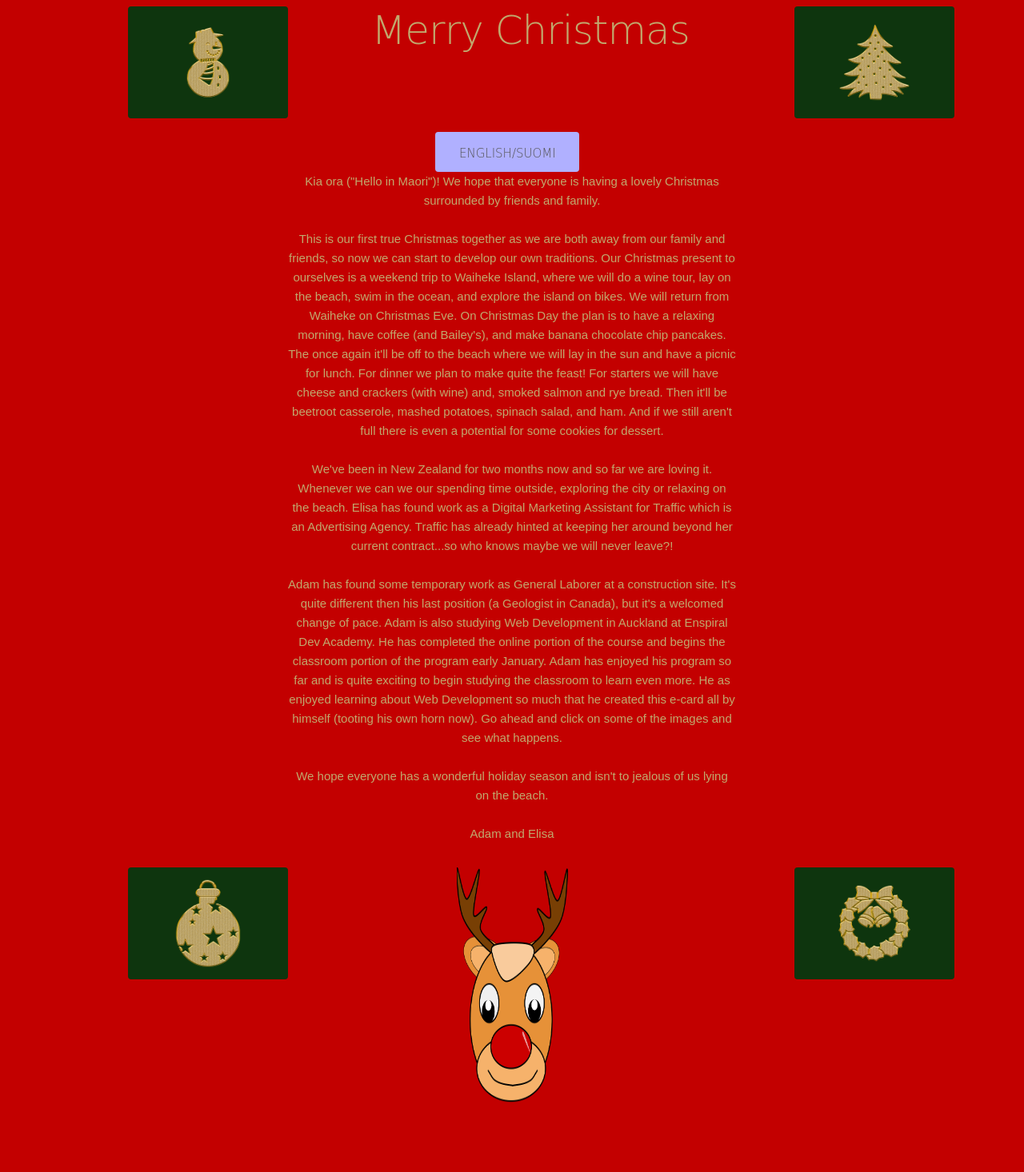
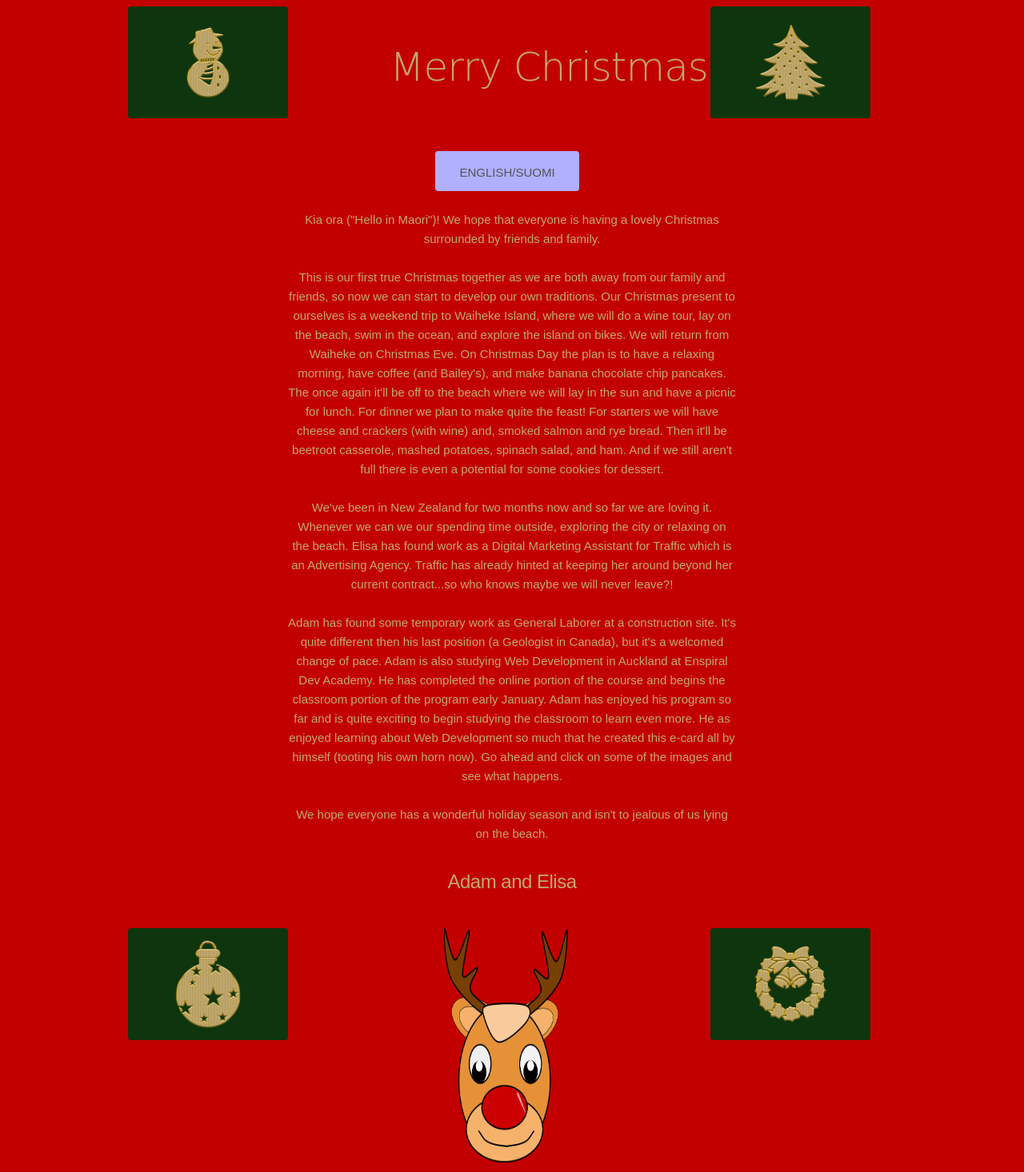
Before and after one commit to adam-kuhn/christmas-card, a plain HTML site: page index.html in a window 1280 px wide. Shown: the whole page at 80% size. Before the commit the page ends 1395 px from the top, so only its background shows below. Drawn offline with nearby package versions, Linux system fonts and the light colour scheme; a web font is replaced by a local one.

Commit message:
finish style

```diff
--- a/index.html
+++ b/index.html
@@ -79,9 +79,13 @@
           He as enjoyed learning about Web Development so much that he created this e-card all by himself (tooting his own horn now). Go ahead and click on some of the images and see what happens.
           <br>
           <br> We hope everyone has a wonderful holiday season and isn't to jealous of us lying on the beach.
-          <br>
-          <br> Adam and Elisa
         </p>
+      </div>
+
+      <div class="row">
+        <div class="twelve columns">
+          <h5 class="center">Adam and Elisa</h5>
+        </div>
       </div>
 
 
--- a/style/main.css
+++ b/style/main.css
@@ -1,8 +1,13 @@
 body {
   background: #c30000;
   color: #c1a86d;
+
+  font-family: 'Fira Sans Condensed', sans-serif;
+
+}
+
+h1 {
   font-family: 'Risque', cursive;
-
 }
 
 .gift{
@@ -18,7 +23,7 @@ body {
  #gift-2{
    position: absolute;
    bottom: 15%;
-   left: 40%;
+   right: 10%;
  }
  #gift-3{
    position: absolute;
@@ -29,7 +34,7 @@ body {
  #gift-4{
    position: absolute;
    bottom: 10%;
-   left: 40%;
+   right: 10%;
  }
 
 .button{
@@ -40,10 +45,10 @@ body {
 }
 
 #language {
-  width: 180px;
+  width: 150px;
   height: 50px;
   background: #b0b0ff;
-  margin: 0 40%;
+  margin: 5% 25%;
   text-align: center;
 }
 
@@ -60,9 +65,11 @@ h6 {
 }
 p.center{
   box-sizing: border-box;
-  padding-bottom: 200px;
+  padding-bottom: 30px;
   margin: 0;
-font-family: 'Fira Sans Condensed', sans-serif;
+}
+h5 {
+  padding-bottom: 150px;
 }
 .center{
 /* display: flex;
@@ -70,7 +77,7 @@ font-family: 'Fira Sans Condensed', sans-serif;
   justify-content: center;*/
   text-align: center;
   max-width: 100%;
-  padding-left: 10%;
+
 
 }
 
@@ -140,6 +147,13 @@ font-family: 'Fira Sans Condensed', sans-serif;
 
   }
 
+  #language {
+    width: 180px;
+    height: 50px;
+    background: #b0b0ff;
+    margin: 2.5% 40%;
+    text-align: center;
+  }
 
   p.center{
     box-sizing: border-box;
@@ -148,7 +162,15 @@ font-family: 'Fira Sans Condensed', sans-serif;
     padding-bottom: 30px;
     margin: 0;
   }
+  h5 {
+    padding-bottom: 20px;
+  }
 
+  h1 {
+    margin: 0rem;
+    padding: 10%;
+    width: 100%;
+  }
   .button{
     width: 200px;
     height: 140px;
```
